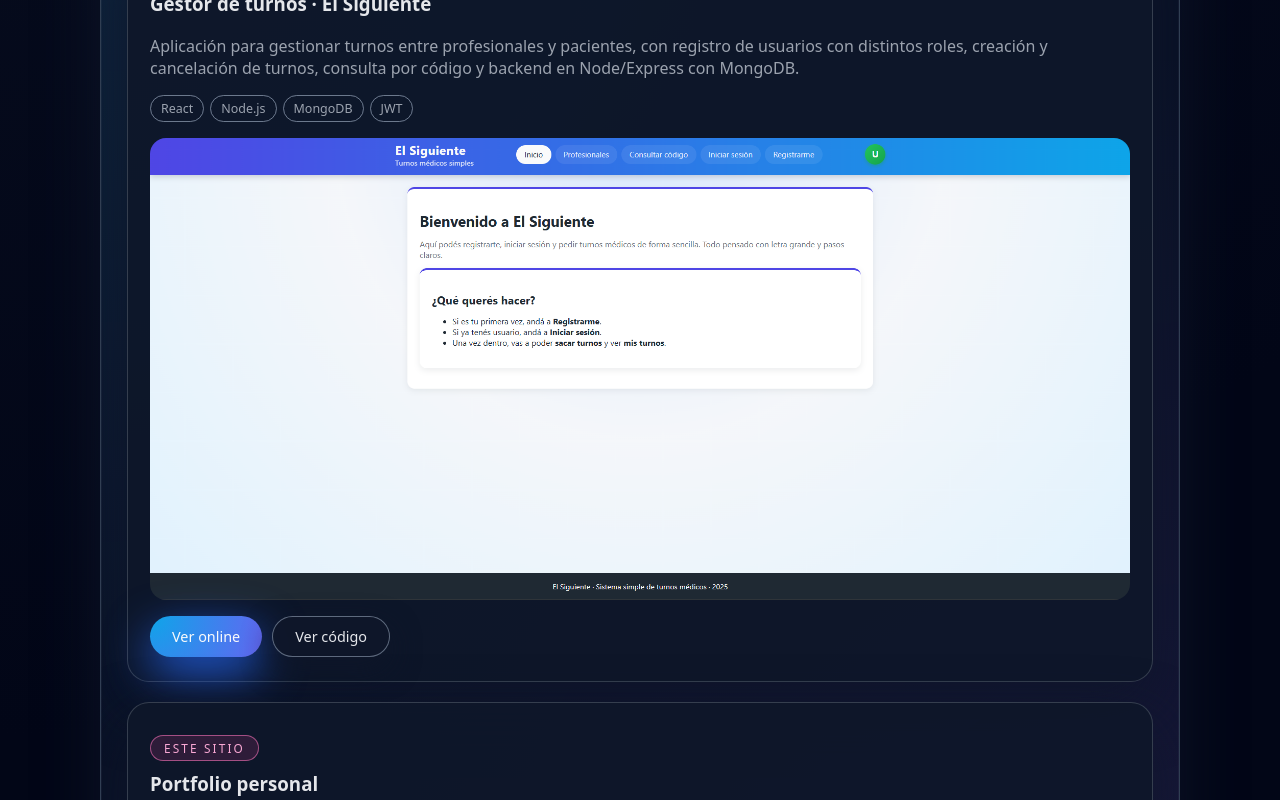
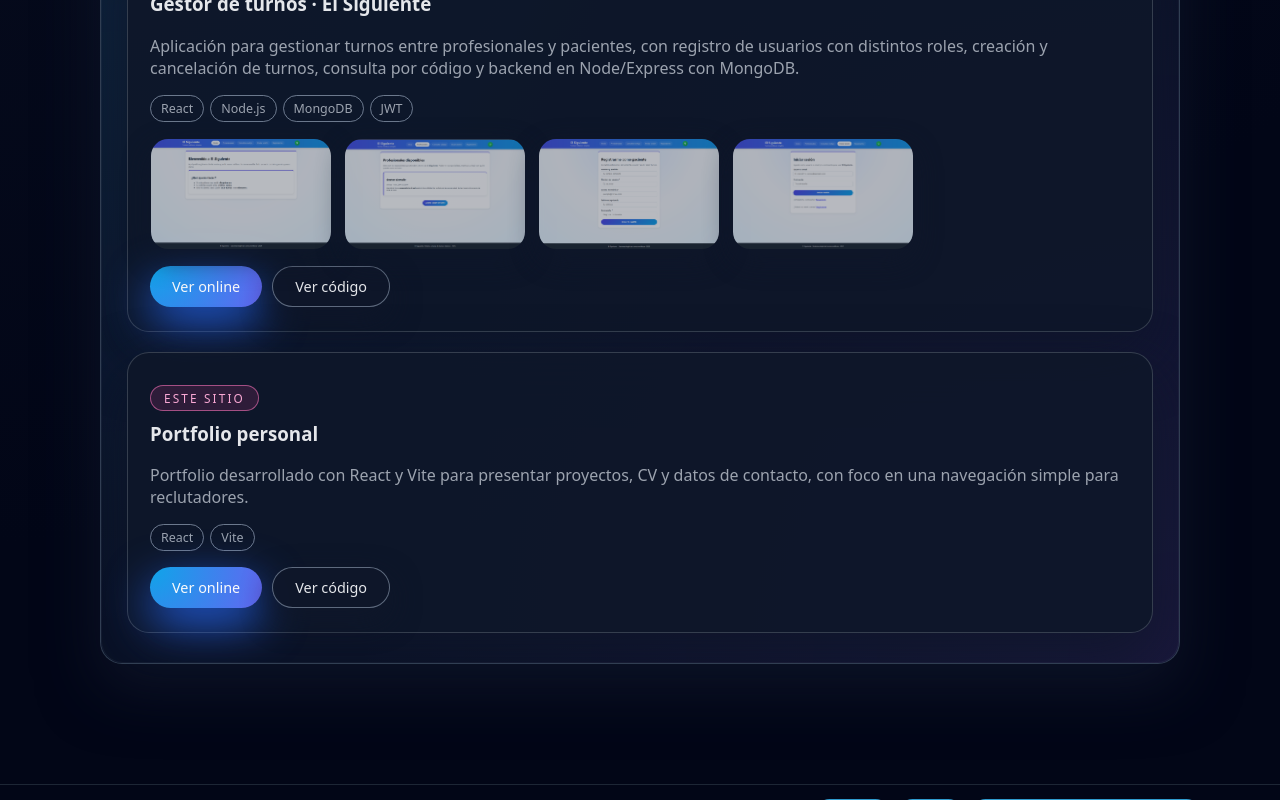
Before and after one commit to nicorodriguez23/portfolio-nicolas-rodriguez, a React (Vite) app: page /proyectos in a window 1280 px wide. Shown: the part 1500-2300 px from the top of the page. Built offline with nearby package versions, Linux system fonts and the light colour scheme.

Commit message:
agrego imagenes de el siguiente

```diff
--- a/src/pages/Proyectos.jsx
+++ b/src/pages/Proyectos.jsx
@@ -1,3 +1,4 @@
+// src/pages/Proyectos.jsx
 import React, { useState } from "react";
 import { projects } from "../data/projects";
 
@@ -120,20 +121,24 @@ export default function Proyectos() {
                 </div>
               )}
 
-              {/* Preview de imagen para proyectos como El Siguiente */}
+              {/* Mini-galería para El Siguiente (y cualquier proyecto con imágenes) */}
               {project.images && project.images.length > 0 && (
                 <div
-                  style={{
-                    marginTop: 16,
-                    borderRadius: "16px",
-                    overflow: "hidden",
-                  }}
+                  className="project-gallery-thumbs"
+                  style={{ marginTop: 16 }}
                 >
-                  <img
-                    src={project.images[0]}
-                    alt={`Vista previa de ${project.name}`}
-                    style={{ display: "block", width: "100%", height: "auto" }}
-                  />
+                  {project.images.map((src, index) => (
+                    <div
+                      key={index}
+                      className="project-gallery-thumb"
+                      style={{ cursor: "default" }}
+                    >
+                      <img
+                        src={src}
+                        alt={`Captura ${index + 1} de ${project.name}`}
+                      />
+                    </div>
+                  ))}
                 </div>
               )}
 
```
